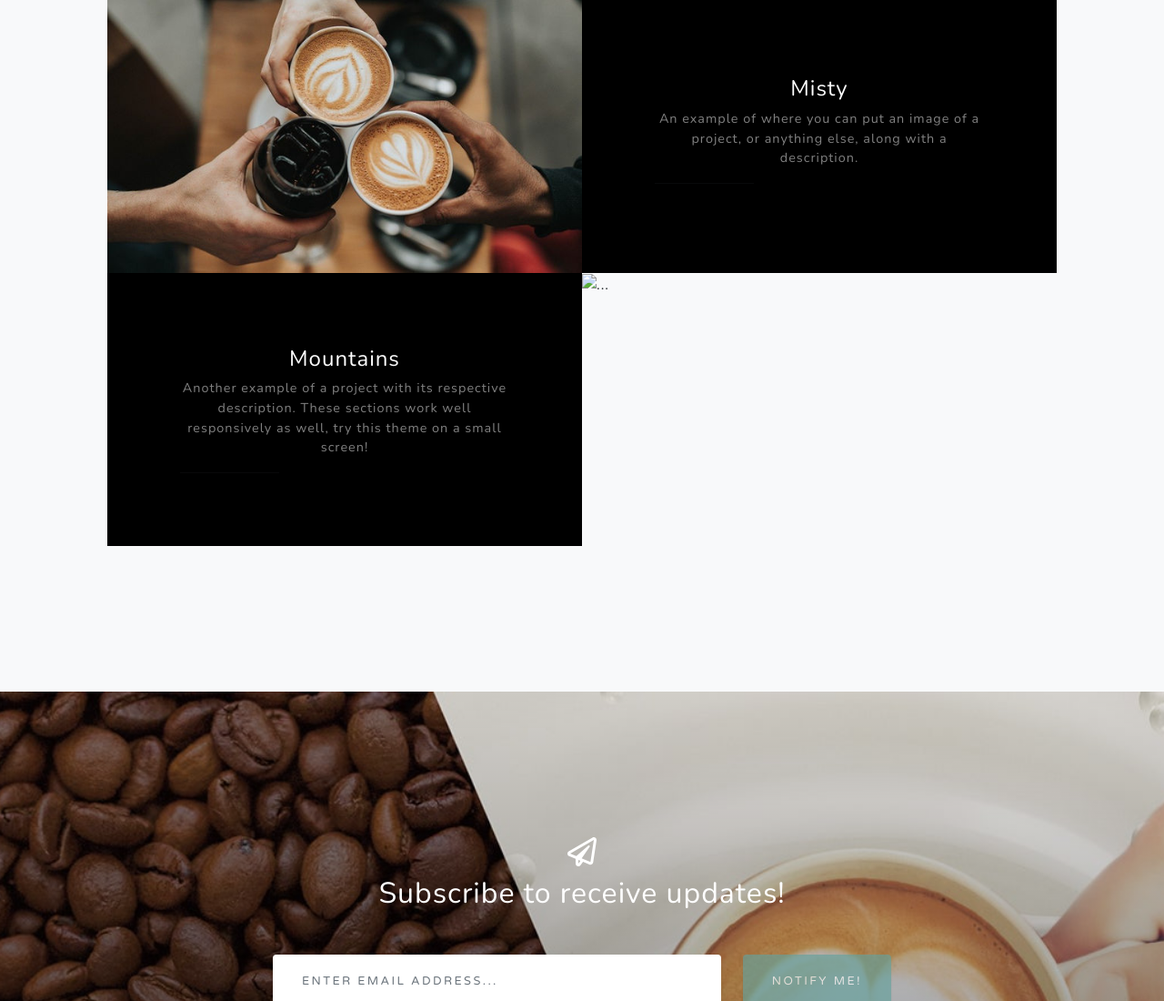
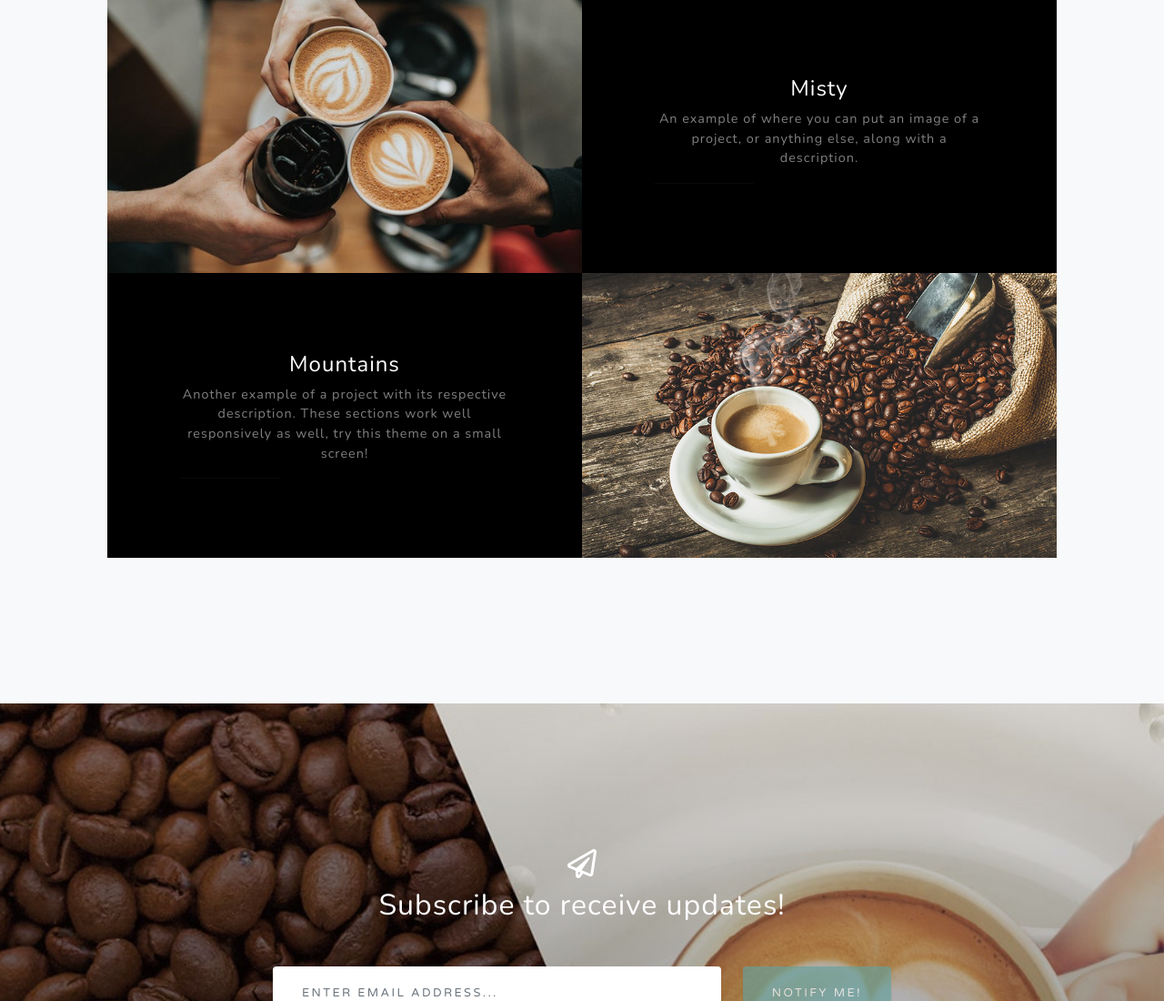
Before and after one commit to SakanaOuO/demo, a plain HTML site: page index.html in a window 1280 px wide. Shown: the part 2342-3442 px from the top of the page at 91% size. Drawn offline with nearby package versions, Linux system fonts and the light colour scheme.

Commit message:
修改手機、電子郵件連結

```diff
--- a/index.html
+++ b/index.html
@@ -90,7 +90,7 @@
                 </div>
                 <!-- Project Two Row-->
                 <div class="row gx-0 justify-content-center">
-                    <div class="col-lg-6"><img class="img-fluid" src="assets/img/5.jpg+1 (555) 902-8832" alt="..." /></div>
+                    <div class="col-lg-6"><img class="img-fluid" src="assets/img/5.jpg" alt="..." /></div>
                     <div class="col-lg-6 order-lg-first">
                         <div class="bg-black text-center h-100 project">
                             <div class="d-flex h-100">
```
